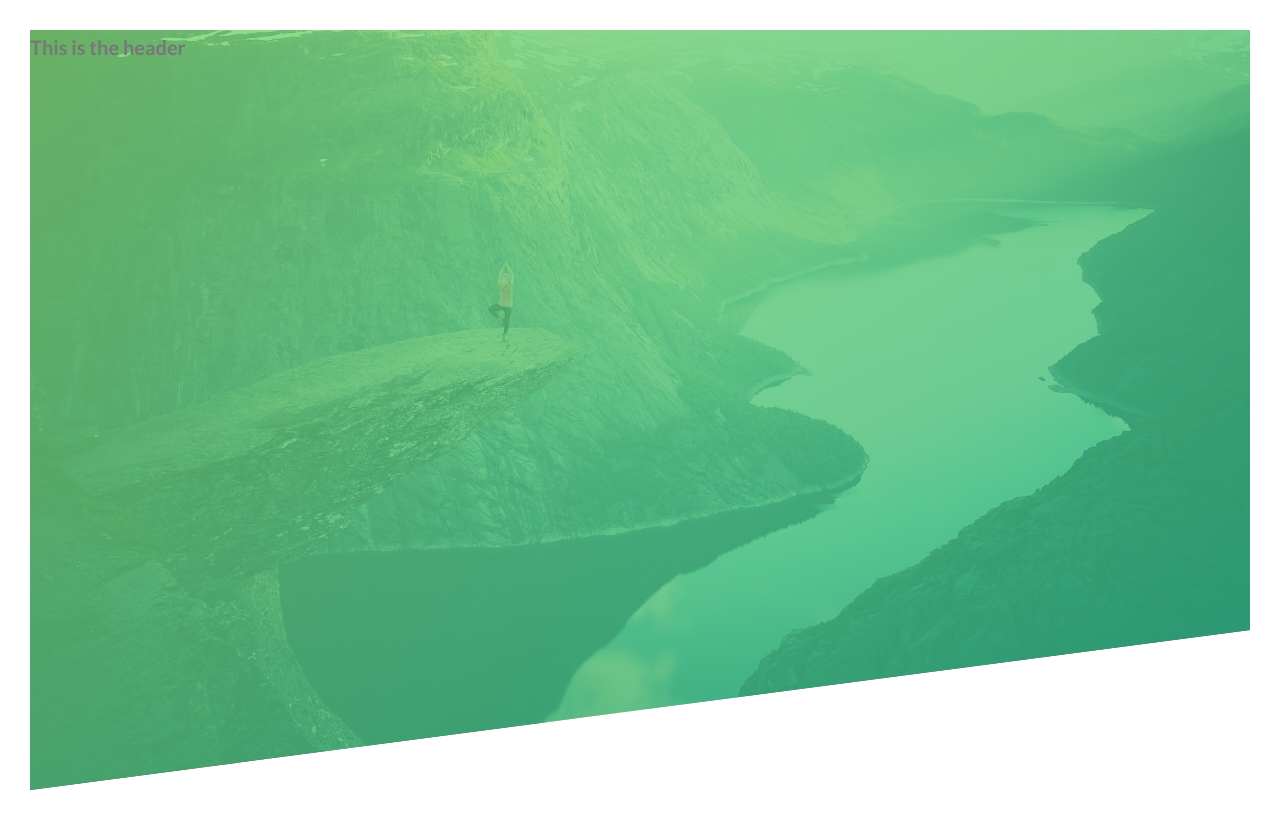
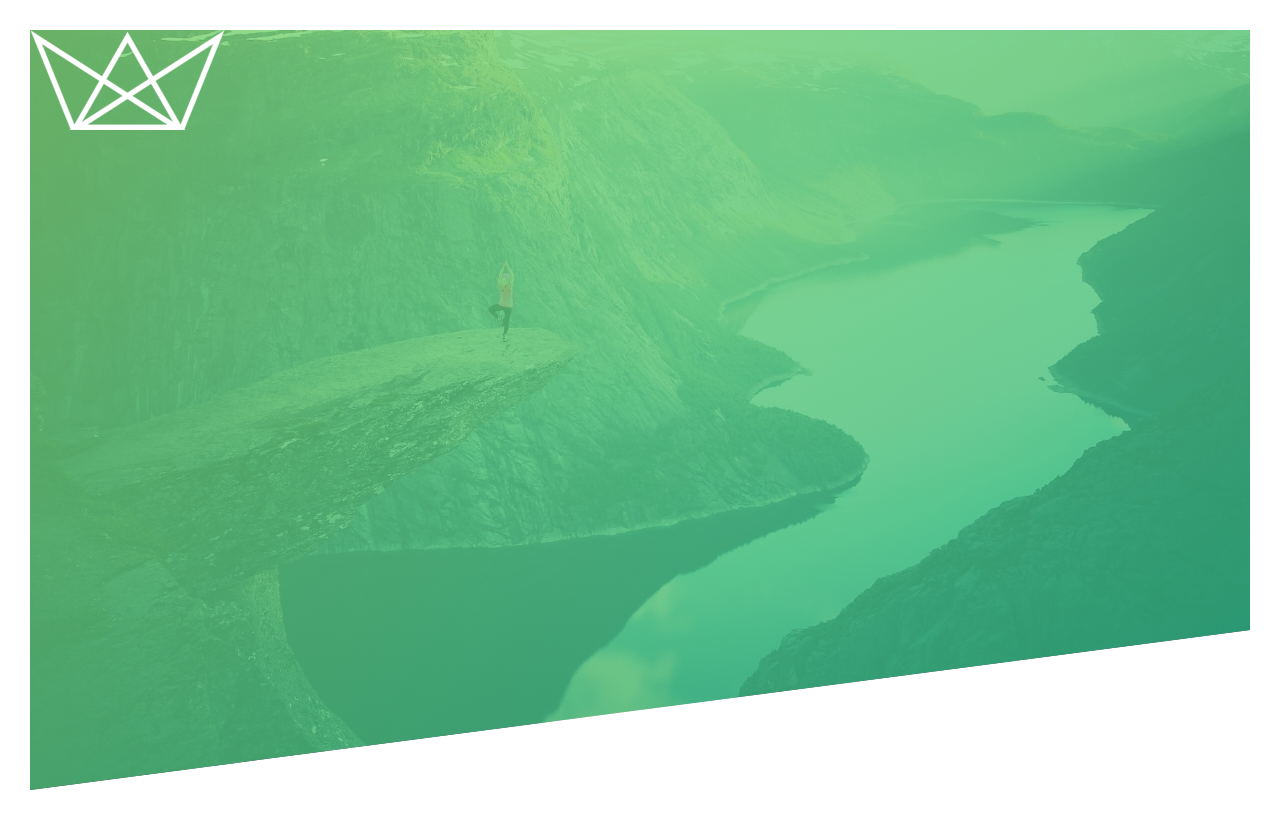
Before and after one commit to akhijannat/Nature-s-css-and-scss-project, a plain HTML site: page index.html in a window 1280 px wide. Drawn offline with Linux system fonts and the light colour scheme.

Commit message:
add logo image

```diff
--- a/index.html
+++ b/index.html
@@ -17,8 +17,9 @@
 <body>
 
     <header class="header">
-        <h1>This is the header</h1>
-
+        <div class="logo-box">
+            <img src="img/logo-white.png" alt="">
+        </div>
     </header>
 
 </body>
```
